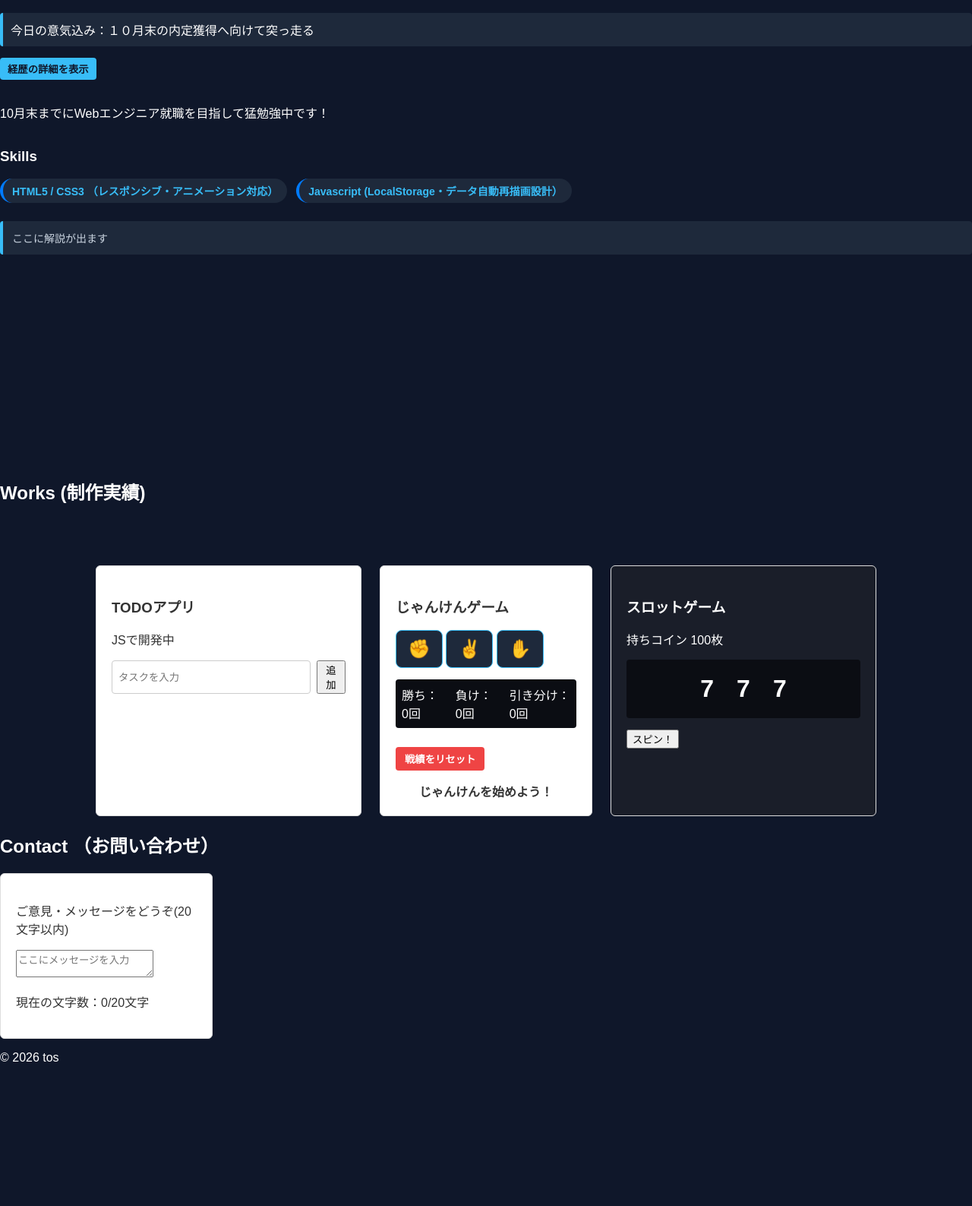
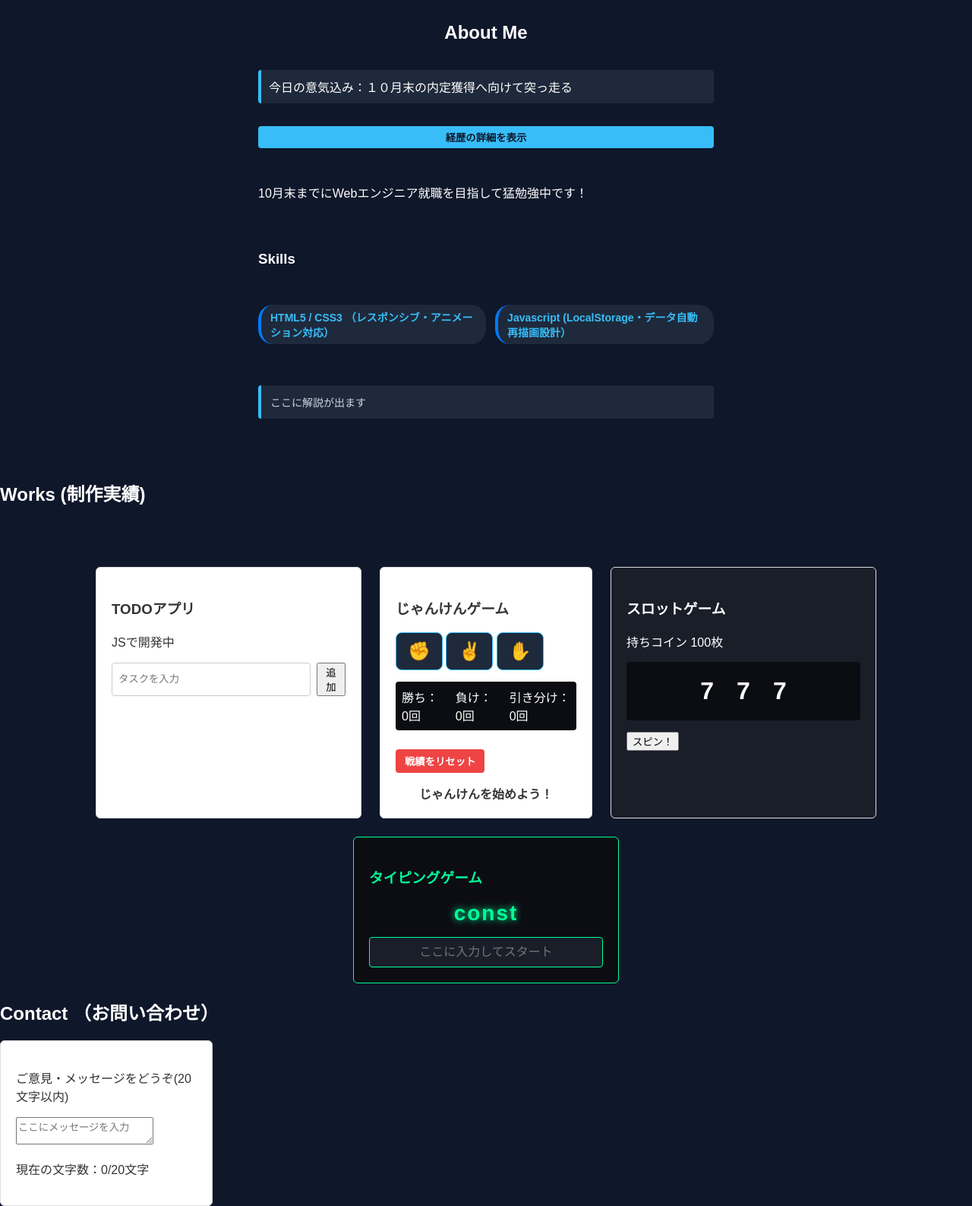
Before and after one commit to tos-engineer/portfolio, a plain HTML site: page index.html in a window 1280 px wide. Shown: the part 151-1738 px from the top of the page at 76% size. Before the commit the page ends 1568 px from the top, so only its background shows below. Drawn offline with Linux system fonts and the light colour scheme.

Commit message:
Add files via upload

```diff
--- a/index.html
+++ b/index.html
@@ -19,6 +19,8 @@
 
     <main>
         <section id="about" class="about">
+            <div class="about-inner">
+
                 <h2>About Me</h2>
                 <div class="word-board">
                     今日の意気込み：<span id="random-word">ここに言葉が出ます</span>
@@ -38,6 +40,7 @@
                 </ul>
                 <div id="skill-desc-box">
                     <p id="skill-desc-text">ここに解説が出ます</p>
+                </div>
             </div>
         </section>
 
@@ -94,6 +97,14 @@
                     </div>
                     <button type="button" id="spin-button">スピン！</button>
                 </article>
+
+                <article class="works-card typing-game">
+                    <h3>タイピングゲーム</h3>
+
+                    <div id="type-target" class="cyber-display">---</div>
+                    <input type="text" id="type-input" placeholder="ここに入力してスタート">
+
+                </article>
             </div>
         </section>
         <section id="contact" class="contact">
--- a/script.js
+++ b/script.js
@@ -221,6 +221,7 @@ rpsResetBtn.addEventListener("click",function(){
     loseCount = 0;
     drawCount = 0;
 
+    rpsResult.classList.remove("win-style","lose-style");
     rpsResult.textContent = "勝敗はここまでです";
 
     winCountText.textContent = winCount;
@@ -249,3 +250,33 @@ htmlSkill.addEventListener("mouseleave",function(){
 jsSkill.addEventListener("mouseleave",function(){
     skillDescText.textContent="ここに解説がでます";
 });
+
+
+const typeTarget = document.getElementById("type-target");
+const typeInput = document.getElementById("type-input");
+const typeWords = ["html","css","javascript","const","let","function"];
+
+let currentWord = "";
+
+function startTypingGame(){
+    let newIndex = Math.floor(Math.random() *typeWords.length);
+    while(typeWords[newIndex] === currentWord){
+        newIndex = Math.floor(Math.random() * typeWords.length);
+    }
+
+
+    currentWord = typeWords[newIndex];
+    typeTarget.textContent = currentWord;
+    typeInput.value = "";
+};
+
+typeInput.addEventListener("keydown",function(event){
+
+    if(event.key === "Enter"){
+        if(typeInput.value === currentWord){
+        startTypingGame();
+        }
+    }
+});
+
+startTypingGame();
--- a/style.css
+++ b/style.css
@@ -46,9 +46,11 @@ header nav ul li a {
 .works-grid {
     display: flex;
     flex-wrap: wrap;
+    max-width: 1100px;
+    width: 100%;
     gap: 24px;
     justify-content: center;
-    margin-top: 80px; /* 固定ヘッダーに被らないための余白 */
+    margin: 80px auto 0 auto; /* 固定ヘッダーに被らないための余白 */
 }
 
 .works-card {
@@ -344,3 +346,73 @@ li {
     color: #38bdf8 !important;
     text-shadow: 0 0 8px #38bdf8;
 }
+
+.about{
+    display: flex;
+    justify-content: center;
+    width: 100%;
+    padding: 60px 20px;
+    min-height: 80vh;
+}
+
+.about-inner{
+    width: 100%;
+    max-width: 600px;
+    text-align: left;
+    display:flex;
+    flex-direction: column;
+    gap:15px;
+
+}
+
+.about-inner h2{
+    text-align: center;
+    margin-bottom: 20px;
+}
+
+.works-card.typing-game{
+    width: 350px;
+    background-color: #0b0d13 !important;
+    color: #00ff99 !important;
+    border: 1px solid #00ff99;
+}
+
+#type-target{
+    font-size: 28px;
+    font-weight: bold;
+    text-align: center;
+    margin: 15px 0;
+    letter-spacing: 2px;
+    text-shadow: 0 0 10px #00ff99;
+}
+
+#type-input{
+    width: 100%;
+    padding: 10px;
+    background-color: #1a1e29;
+    border: 1px solid #00ff99;
+    color: #ffffff;
+    border-radius: 4px;
+    text-align: center;
+    font-size: 16px;
+
+}
+
+#type-input:focus{
+    outline: none;
+    box-shadow: 0 0 10px #00ff99;
+    animation: cyber-glow 3s ease-in-out infinite alternate !important;
+}
+
+#type-input:hover{
+    border-color: #00ff99;
+}
+
+@keyframes cyber-glow {
+      0%{
+        box-shadow: 0 0 4px #00ff99;
+      }
+      100%{
+        box-shadow: 0 0 15px #00ff99;
+      }
+}
```
Lines whose indentation alone changed are shown as unchanged.
